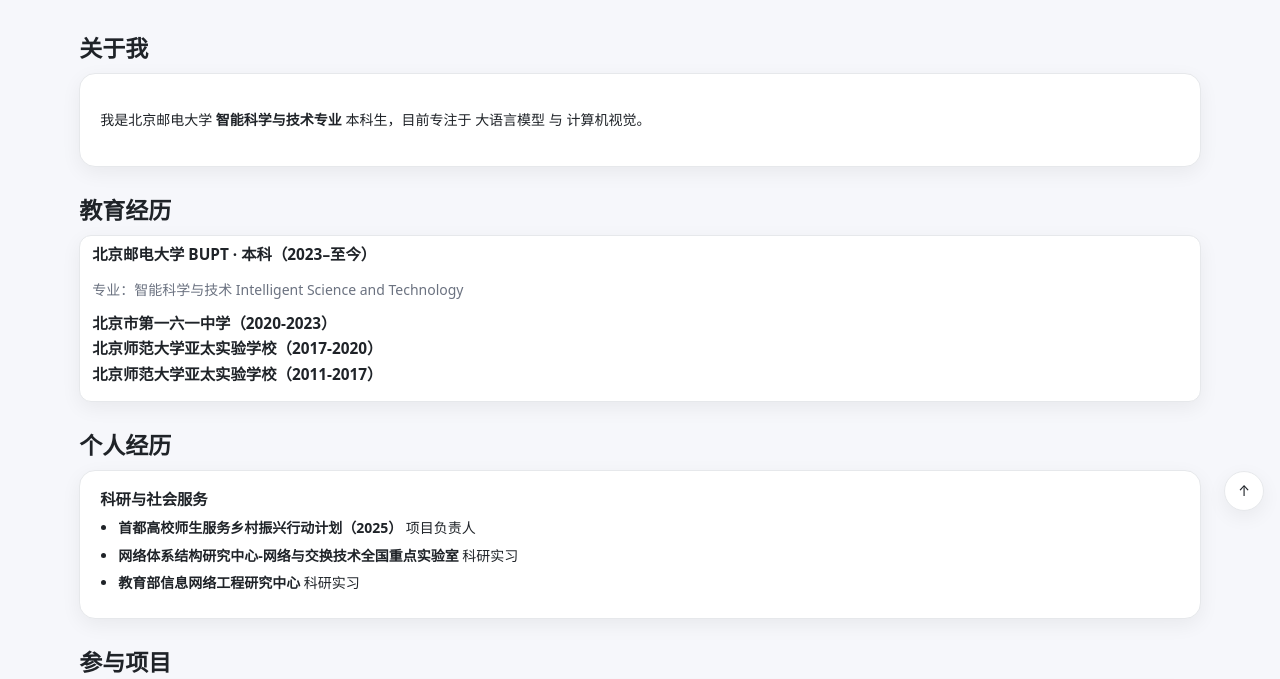
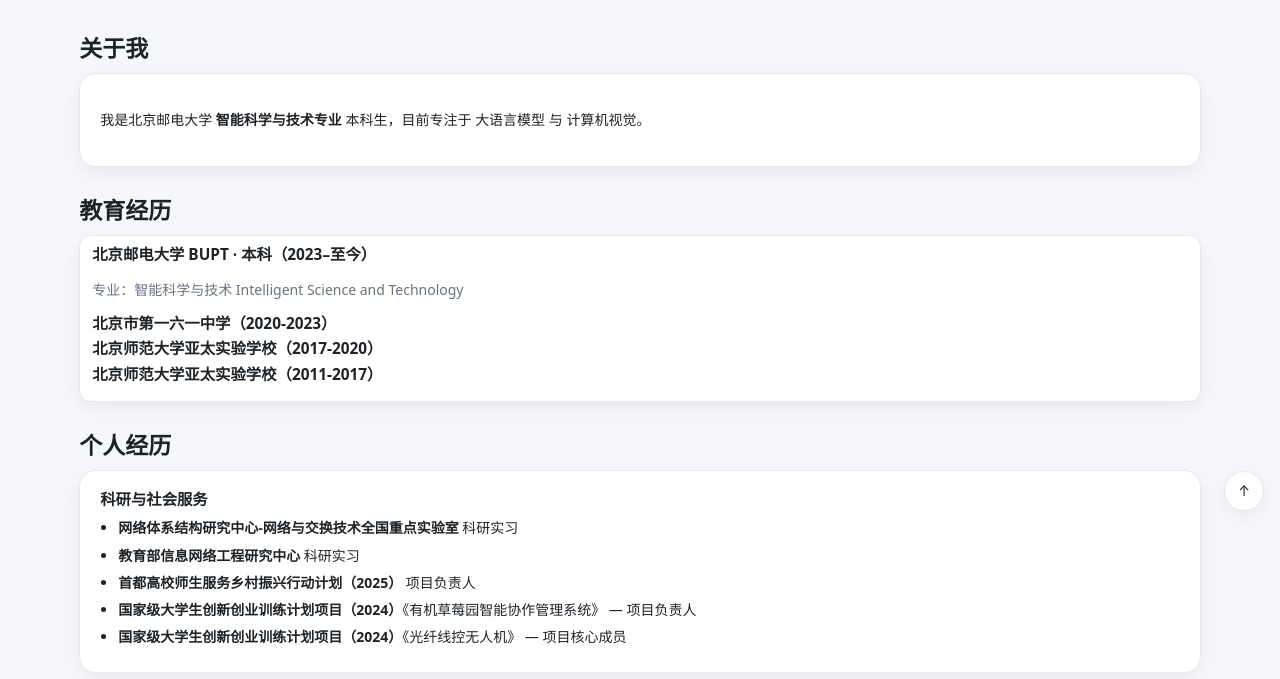
Before and after one commit to Ethan-ai637/Ethan-ai637.github.io, a plain HTML site: page index.html in a window 1280 px wide. Shown: the part 273-952 px from the top of the page. Drawn offline with Linux system fonts and the light colour scheme; no server answers.

Commit message:
Update index.html

```diff
--- a/index.html
+++ b/index.html
@@ -78,9 +78,11 @@
       <article class="card">
         <h3>科研与社会服务</h3>
         <ul class="list">
+          <li><b>网络体系结构研究中心-网络与交换技术全国重点实验室 </b> 科研实习</li>
+          <li><b>教育部信息网络工程研究中心</b> 科研实习</li>
           <li><b>首都高校师生服务乡村振兴行动计划（2025）</b> 项目负责人</li>
-          <li><b>网络体系结构研究中心-网络与交换技术全国重点实验室 </b> 科研实习<br></li>
-          <li><b>教育部信息网络工程研究中心</b> 科研实习</li>
+          <li><b>国家级大学生创新创业训练计划项目（2024）</b>《有机草莓园智能协作管理系统》 — 项目负责人</li>
+          <li><b>国家级大学生创新创业训练计划项目（2024）</b>《光纤线控无人机》 — 项目核心成员</li>
         </ul>
       </article>
     </section>
```
